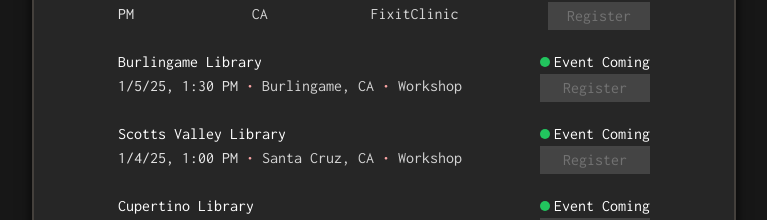
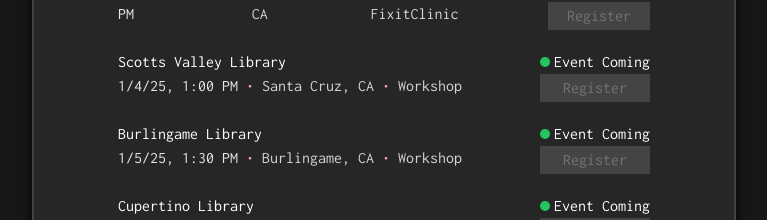
Before and after one commit to anatulya/tp4all-website, a Next.js app: page /events in a window 1280 px wide. Shown: the part 360-580 px from the top of the page, without its empty margins (256-1023 px from the left). Built offline with nearby package versions, Linux system fonts and the light colour scheme.

Commit message:
fixed chronological order of upcoming events

```diff
--- a/src/app/events/page.js
+++ b/src/app/events/page.js
@@ -9,8 +9,8 @@ export default function EventPage() {
         <div className="flex flex-col text-white">
             <h1 className="font-semibold">Upcoming Events</h1>
             <EventListing name={"Sunnyvale Library"} date={new Date(2024, 11, 15, 14)} link={""} fixit={true} city={"Sunnyvale, CA"} />
+            <EventListing name={"Scotts Valley Library"} date={new Date(2025, 0, 4, 13)} link={""} city={"Santa Cruz, CA"} />
             <EventListing name={"Burlingame Library"} date={new Date(2025, 0, 5, 13, 30)} link={""} city={"Burlingame, CA"} />
-            <EventListing name={"Scotts Valley Library"} date={new Date(2025, 0, 4, 13)} link={""} city={"Santa Cruz, CA"} />
             <EventListing name={"Cupertino Library"} date={new Date(2025, 2, 22, 14)} link={""} city={"Cupertino, CA"} />
             <EventListing name={"THP South Branch Library"} date={new Date(2025, 5, 28, 14, 30)} link={""} city={"Berkeley, CA"} />
             <EventListing name={"Fremont Main Library"} date={null} link={""} city={"Fremont, CA"} />
@@ -19,14 +19,14 @@ export default function EventPage() {
             <EventListing name={"Redwood City Library"} date={null} link={""} city={"Redwood City, CA"} />
 
             <h1 className="mt-8 font-semibold">Past Events <span className="font-normal">(click to view gallery)</span></h1>
-            <EventListing name={"Sunnyvale Makerspace Nexus"} date={new Date(2024, 9, 5, 11)} link={"gallery/maker_nexus"} fixit={true} city={"Sunnyvale, CA"}/>
+            <EventListing name={"Sunnyvale Makerspace Nexus"} date={new Date(2024, 9, 5, 11)} link={"gallery/maker_nexus"} fixit={true} city={"Sunnyvale, CA"} />
             <EventListing name={"Burlingame Library"} date={new Date(2024, 8, 7, 13, 30)} link={"gallery/burlingame"} city={"Burlingame, CA"} />
-            <EventListing name={"Cupertino Library"} date={new Date(2024, 7, 17, 15)} link={"gallery/cupertino"} city={"Cupertino, CA"}  />
+            <EventListing name={"Cupertino Library"} date={new Date(2024, 7, 17, 15)} link={"gallery/cupertino"} city={"Cupertino, CA"} />
             <EventListing name={"Morgan Hill Library"} date={new Date(2024, 7, 14, 18)} link={"gallery/morgan_hill"} city={"Morgan Hill, CA"} />
             <EventListing name={"Gilroy Library"} date={new Date(2024, 6, 20, 13)} link={"gallery/gilroy"} city={"Gilroy, CA"} />
             <EventListing name={"Los Altos Library"} date={new Date(2024, 6, 13, 10, 30)} link={"gallery/los_altos"} city={"Los Altos, CA"} />
-            <EventListing name={"Milpitas Library"} date={new Date(2024, 5, 22, 16)} link={"gallery/milpitas"}  city={"Milpitas, CA"} />
-            <EventListing name={"Saratoga Library"} date={new Date(2024, 5, 9, 13)} link={"gallery/saratoga"} city={"Saratoga, CA"}  />
+            <EventListing name={"Milpitas Library"} date={new Date(2024, 5, 22, 16)} link={"gallery/milpitas"} city={"Milpitas, CA"} />
+            <EventListing name={"Saratoga Library"} date={new Date(2024, 5, 9, 13)} link={"gallery/saratoga"} city={"Saratoga, CA"} />
 
 
         </div>
```
